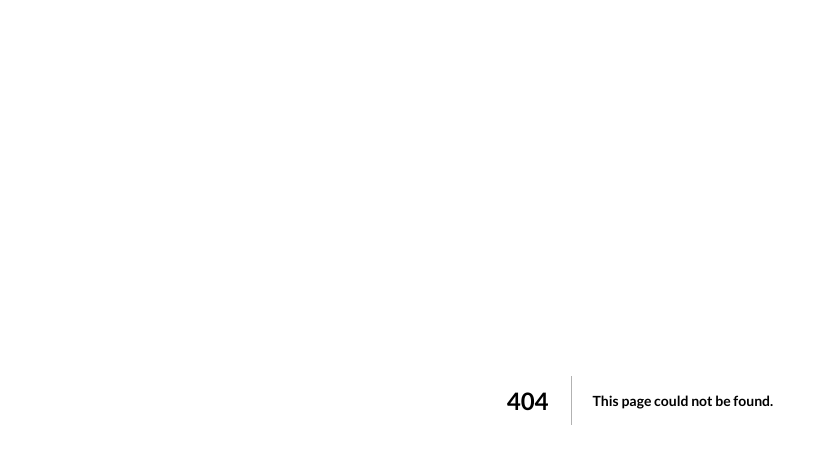
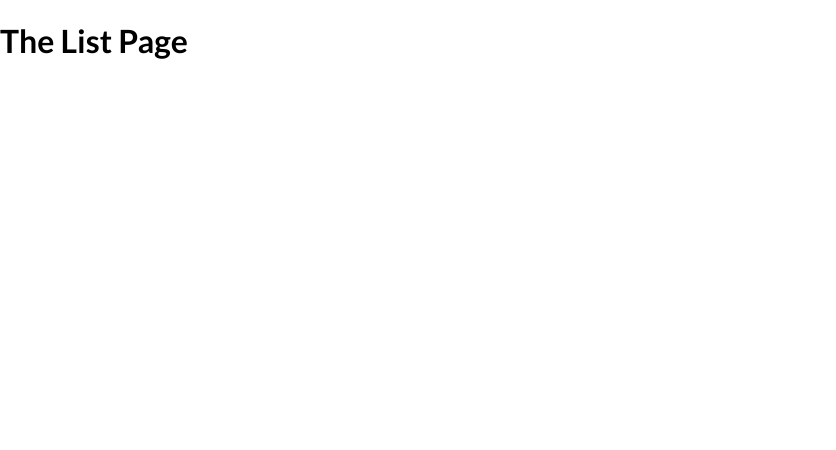
Before and after one commit to GokhanMaden/firebase-next, a Next.js app: page /portfolio/list in a window 1280 px wide. Before the commit this address had no page. Shown: the top 450 px of the page, without its empty margins (0-836 px from the left). Built offline with nearby package versions, Linux system fonts and the light colour scheme.

Commit message:
add about and portfolio pages

```diff
--- /dev/null
+++ b/pages/portfolio/list.tsx
@@ -0,0 +1,11 @@
+import React from 'react';
+
+function ListPage() {
+  return (
+    <div>
+      <h1>The List Page</h1>
+    </div>
+  );
+}
+
+export default ListPage;
```
